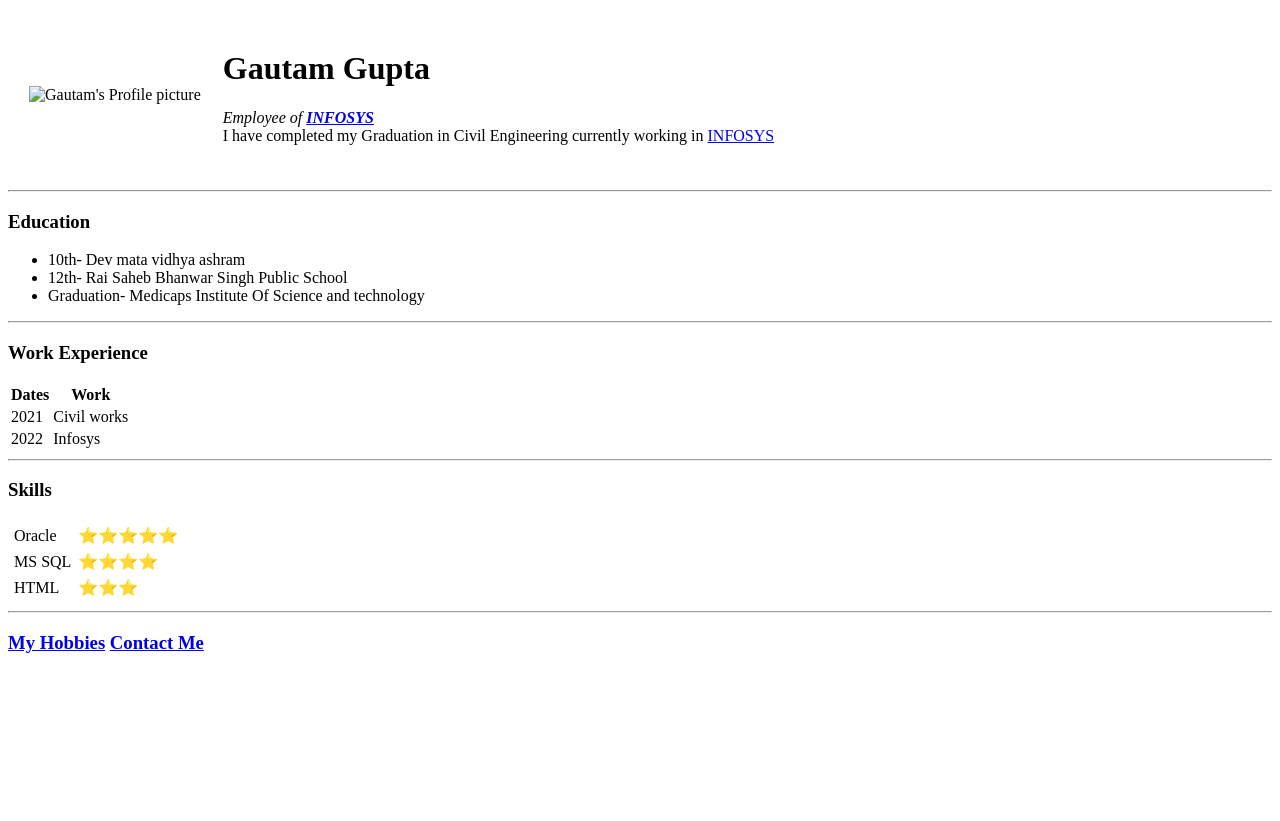
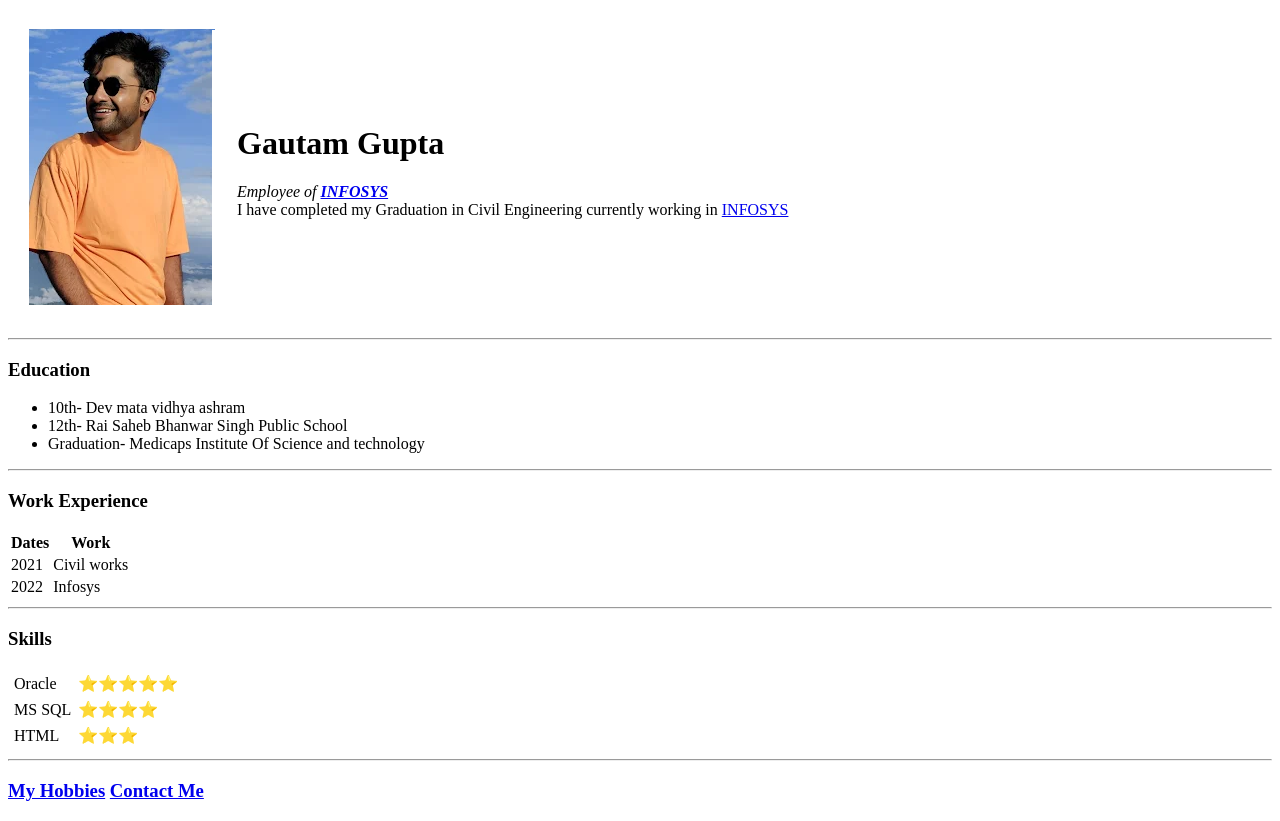
Before and after one commit to gautamgupta04/cv, a plain HTML site: page index.html in a window 1280 px wide. Before the commit the page ends 800 px from the top, so only its background shows below. Drawn offline with Linux system fonts and the light colour scheme.

Commit message:
image changes

```diff
--- a/index.html
+++ b/index.html
@@ -9,7 +9,7 @@
 <body>
   <table cellspacing="20">
     <tr>
-      <td><img src="Images/unnamed.png" alt="Gautam's Profile picture"></td>
+      <td><img src="unnamed.png" alt="Gautam's Profile picture"></td>
       <td>
         <h1>Gautam Gupta</h1>
         <p><em>Employee of <strong><a href="https://www.infosys.com/">INFOSYS</a></em></strong>
```
